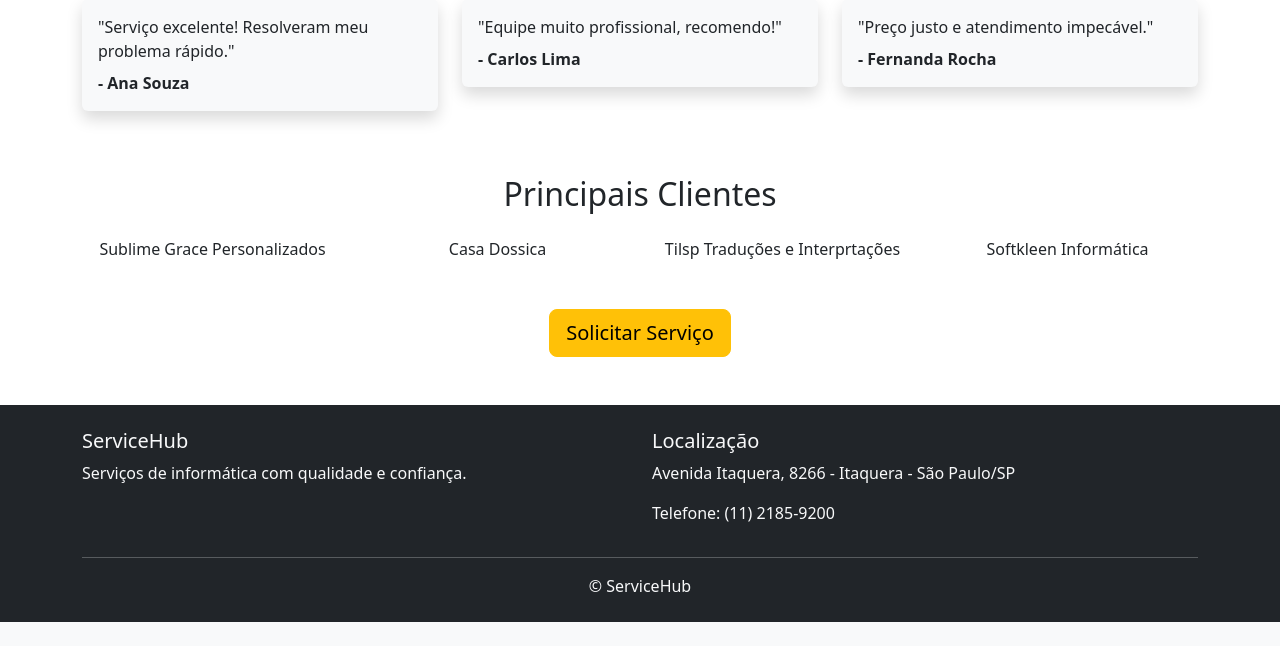
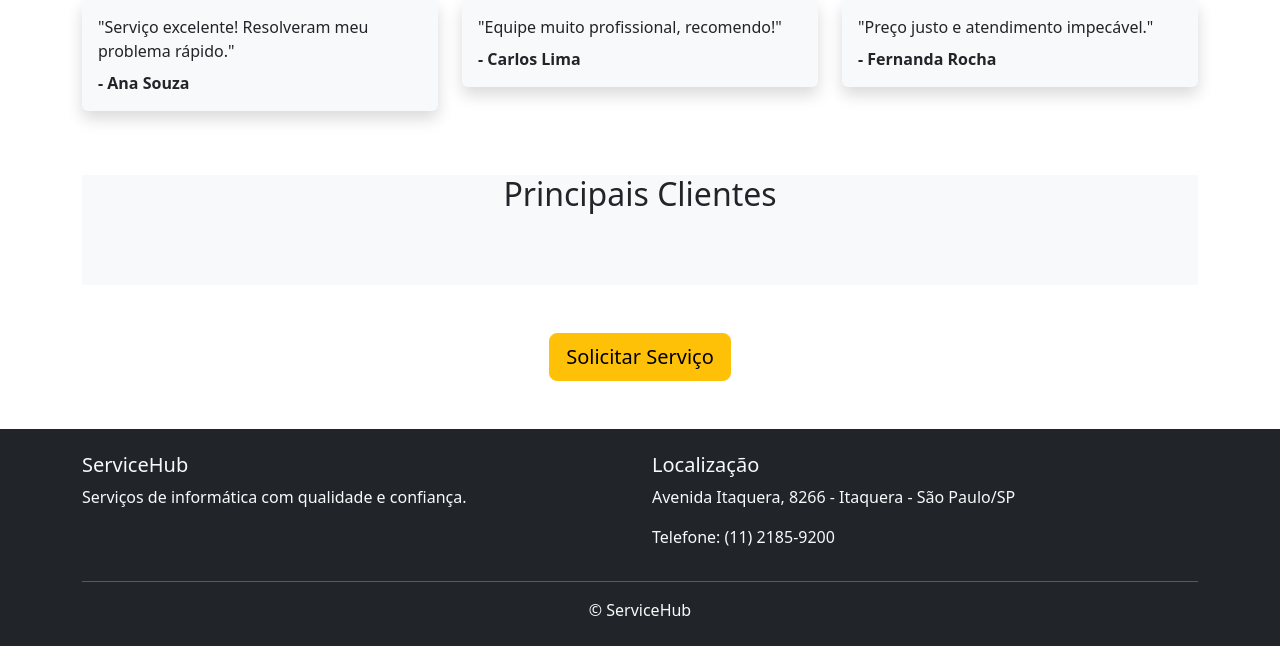
Before and after one commit to devnasc08/servicehub, a PHP site: page / in a window 1280 px wide. Shown: the part 1330-1976 px from the top of the page. Before the commit the page ends 1952 px from the top, so only its background shows below. Run offline with PHP 8.4, Linux system fonts and the light colour scheme; data comes from the database, SQL or seed files in the repository.

Commit message:
Deixando a área Principais Clientes Dinâmica

```diff
--- a/index.php
+++ b/index.php
@@ -3,9 +3,19 @@
 <?php
 require_once "config/conexao.php";
 
+
+// ===== Serviços =====
 $cmd = $pdo->prepare("SELECT * FROM servicos WHERE descontinuado=b'0'");
 $cmd ->execute();
 $serv = $cmd->fetchAll(PDO::FETCH_ASSOC);
+
+// ===== Clientes =====
+$sql = "select nome from usuarios where tipo = 2 and ativo = 1 order by id asc limit 4";
+$cmd = $pdo->prepare($sql);
+$cmd ->execute();
+$clientes = $cmd->fetchAll(PDO::FETCH_ASSOC);
+
+
 
 include "includes/menu.php";
 include "includes/header.php";
@@ -97,13 +107,14 @@ include "includes/header.php";
     </div>
   </section>
 
-  <section id="clientes" class="mt-5">
+  <section id="clientes" class="mt-5 bg-light pb-5">
     <h2 class="text-center mb-4">Principais Clientes</h2>
     <div class="row text-center">
-      <div class="col-md-3">Sublime Grace Personalizados</div>
-      <div class="col-md-3">Casa Dossica</div>
-      <div class="col-md-3">Tilsp Traduções e Interprtações</div>
-      <div class="col-md-3">Softkleen Informática</div>
+      <?php foreach($clientes as $cliente):?>
+        <div class="col-md-3"><?= $cliente['nome'] ?></div>
+      <?php endforeach;?>
+
+
     </div>
   </section>
 
```
